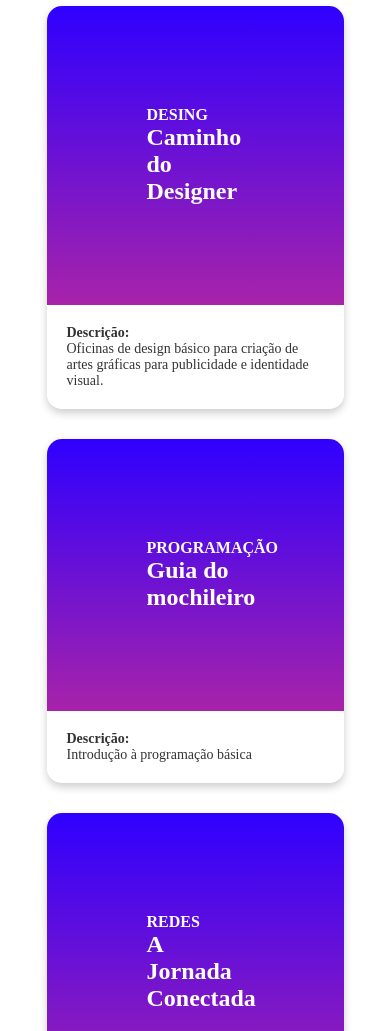
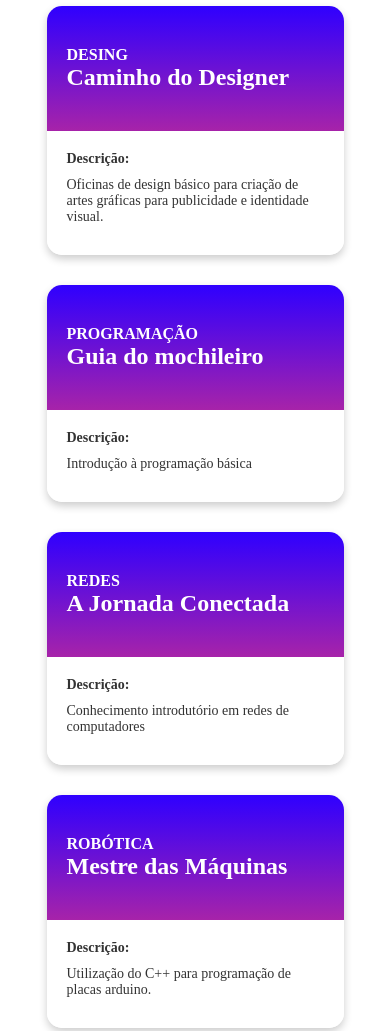
Before and after one commit to richarddkk/Projeto_Social, a plain HTML site: page index.html in a window 390 px wide. Shown: the part 1460-2491 px from the top of the page. Drawn offline with Linux system fonts and the light colour scheme.

Commit message:
robotica

```diff
--- a/index.html
+++ b/index.html
@@ -6,6 +6,7 @@
     <link rel="stylesheet" href="style.css">
     <title>EducaTech</title>
     <link rel="icon" href="./imagens/LOGO EDUCA TECH 1.png" type="image/png">
+
 </head>
 
 <body>
@@ -55,6 +56,7 @@
     <div class="divpai">
 
       <div class="container1">
+        <a href="design.html" target="_blank" class="cont4header-link"></a>
         <div class="cont1header">
             <h4>DESING</h4>
             <h2>Caminho do Designer</h2>
@@ -69,6 +71,7 @@
       </div>
 
       <div class="container2">
+        <a href="programacao.html" target="_blank" class="cont2header-link"></a>
         <div class="cont2header">
           <h4>PROGRAMAÇÃO</h4>
           <h2>Guia do mochileiro</h2>
@@ -82,6 +85,7 @@
           </div>
 
       <div class="container3">
+        <a href="redes.html" target="_blank" class="cont3header-link"></a>
         <div class="cont3header">
           <h4>REDES</h4>
           <h2>A Jornada Conectada</h2>
@@ -91,21 +95,22 @@
           <p>
             Conhecimento introdutório em redes de computadores
           </p>
+
         </div>
       </div>
 
+
       <div class="container4">
+        <a href="robotica.html" target="_blank"></a>
         <div class="cont4header">
-          <h4>ROBÓTICA</h4>
-          <h2>Mestre das Máquinas</h2>
+            <h4>ROBÓTICA</h4>
+            <h2>Mestre das Máquinas</h2>
         </div>
         <div class="cont4footer">
-          <p><strong>Descrição:</strong></p>
-          <p>
-            Utilização do C++ para programação de placas arduino.
-          </p>
+            <p><strong>Descrição:</strong></p>
+            <p>Utilização do C++ para programação de placas arduino.</p>
         </div>
-      </div>
+     </div>
     </div>
     <hr>
 
--- a/style.css
+++ b/style.css
@@ -109,37 +109,86 @@ article p {
     padding-left: 45%;
 }
 
+/* -----------------------------Containers-------------------------------------------------------------*/
+
 .divpai {
     background-color: white;
     display: flex;
     flex-wrap: wrap;
-    gap: 30px; /* Ajuste o gap para telas menores */
-    justify-content: center; /* Centraliza os itens */
+    gap: 30px;
+    justify-content: center;
     padding: 30px;
 }
 
+/* Containers Individuais */
 .container1, .container2, .container3, .container4 {
+    position: relative; /* Torna o posicionamento do link mais fácil */
     width: 300px;
     border-radius: 15px;
     overflow: hidden;
     box-shadow: 0 4px 8px rgba(0, 0, 0, 0.2);
     text-align: left;
+    transition: transform 0.4s ease, box-shadow 0.4s ease;
+    background-color: white;
 }
 
+.container1:hover, .container2:hover, .container3:hover, .container4:hover {
+    transform: translateY(-10px);
+    box-shadow: 0 8px 15px rgba(0, 0, 0, 0.3);
+}
+
+/* Links clicáveis cobrindo todo o container */
+.container1 a, .container2 a, .container3 a, .container4 a {
+    position: absolute;
+    top: 0;
+    left: 0;
+    width: 100%;
+    height: 100%;
+    text-decoration: none;
+    z-index: 1; /* Garante que o link cobre o conteúdo */
+}
+
+/* Cabeçalhos */
 .cont1header, .cont2header, .cont3header, .cont4header {
     background: linear-gradient(to bottom, #2F00FF, #A723A9);
-    padding: 100px;
+    padding: 40px 20px;
     color: white;
     text-align: left;
+    transition: background 0.5s ease;
 }
 
+.container1:hover .cont1header,
+.container2:hover .cont2header,
+.container3:hover .cont3header,
+.container4:hover .cont4header {
+    background: linear-gradient(to bottom, #A723A9, #2F00FF);
+}
+
+/* Rodapé */
 .cont1footer, .cont2footer, .cont3footer, .cont4footer {
     background-color: white;
     padding: 20px;
-    text-align: left;
+    color: #333;
     font-size: 14px;
-    color: #333;
+    position: relative;
+    z-index: 2; /* Conteúdo acima do link */
 }
+
+.cont1footer p, .cont2footer p, .cont3footer p, .cont4footer p {
+    margin-bottom: 10px;
+}
+
+/* Responsividade */
+@media (max-width: 768px) {
+    .divpai {
+        flex-direction: column;
+        align-items: center;
+    }
+    .container1, .container2, .container3, .container4 {
+        width: 90%;
+    }
+}
+/* ----------------------------------------------------------------------------------------------------------*/
 
 .image-section {
     text-align: center;
--- /dev/null
+++ b/stylerobotica.css
@@ -0,0 +1,43 @@
+* {
+    margin: 0;
+    padding: 0;
+    box-sizing: border-box;
+}
+
+body {
+    font-family: 'Courier New', Courier, monospace;
+    line-height: 1.6;
+}
+
+.header {
+    background-color: #5C22C2; /* Cor roxa do topo */
+    color: #fff;
+    height: 40vh;
+    display: flex;
+    align-items: center;
+    justify-content: center;
+}
+
+.header h1 {
+    font-size: 3rem;
+}
+
+.content {
+    background-color: #3E2D68; /* Fundo escuro do texto */
+    color: #fff;
+    padding: 2rem;
+}
+
+.content h2 {
+    font-size: 1.5rem;
+    margin-bottom: 1rem;
+}
+
+.content p {
+    margin-bottom: 1rem;
+    font-size: 1rem;
+}
+
+.content .example {
+    font-weight: bold;
+}
```
Also changed, not shown: robotica.html (added, +41 -0 lines), design.html (added), programacao.html (added), redes.html (added).
